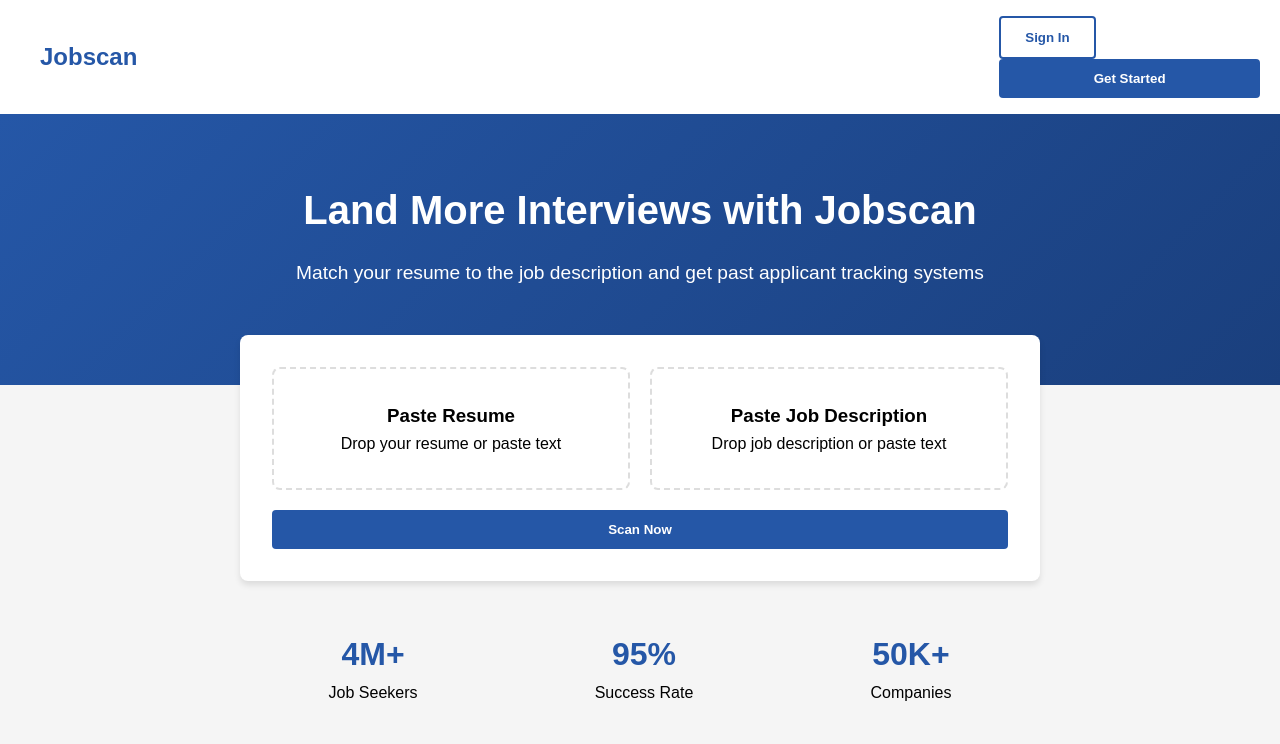
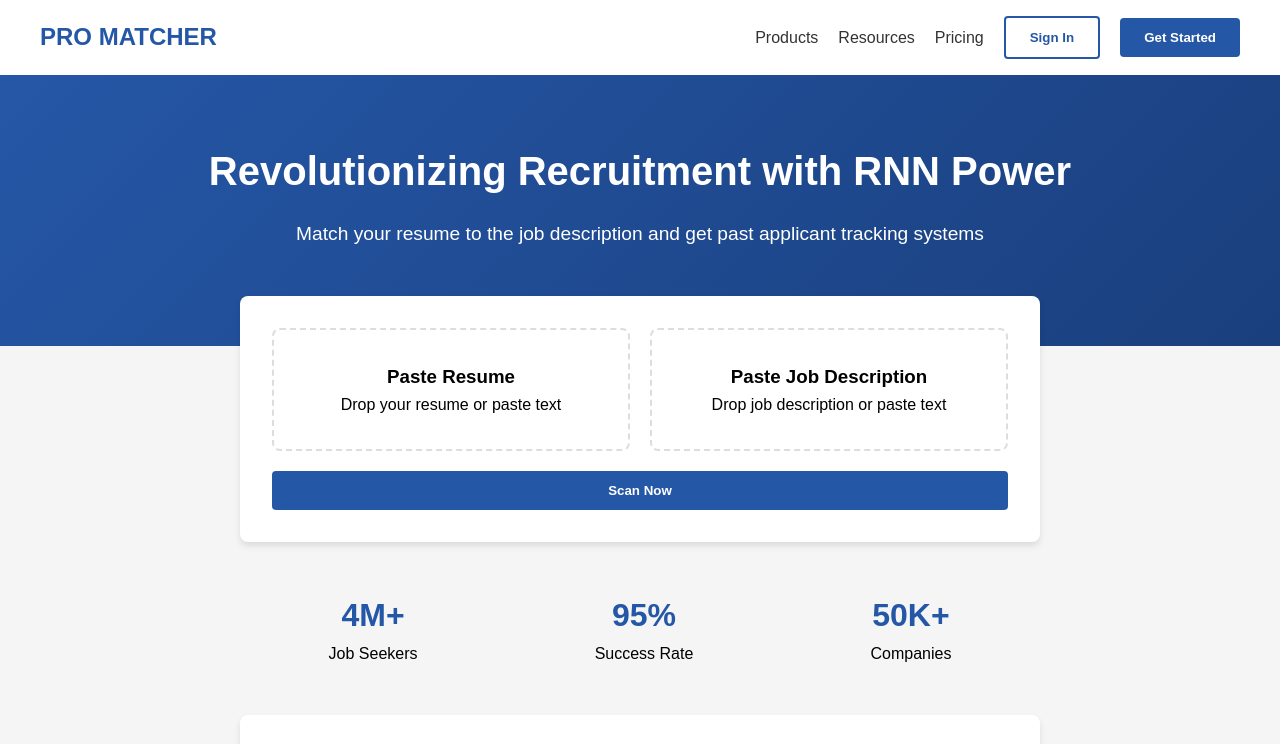
Before and after one commit to dpfam27/CV-JD-Matching-System, a plain HTML site: page src/Aifinalscreen.html in a window 1280 px wide. Shown: the top 744 px of the page. Drawn offline with Linux system fonts and the light colour scheme.

Commit message:
fix xong loi

```diff
--- a/src/Aifinalscreen.html
+++ b/src/Aifinalscreen.html
@@ -1,7 +1,7 @@
 <!DOCTYPE html>
 <html>
 <head>
-    <title>Jobscan & Resume Builder</title>
+    <title>Resume Builder</title>
     <style>
         * {
             margin: 0;
@@ -36,10 +36,19 @@
             color: #2557a7;
         }
 
+        .nav-links {
+            display: flex;
+            align-items: center;
+            gap: 20px;
+        }
+
         .nav-links a {
-            margin-left: 20px;
             text-decoration: none;
             color: #333;
+        }
+
+        .nav-links button {
+            margin: 0;
         }
 
         /* Hero Section */
@@ -179,16 +188,18 @@
 <body>
     <header>
         <nav>
-            <div class="logo">Jobscan</div>
+            <div class="logo">PRO MATCHER</div>
             <div class="nav-links">
+                <a href="#">Products</a>
+                <a href="#">Resources</a>
+                <a href="#">Pricing</a>
                 <a href="#"><button class="btn btn-secondary">Sign In</button></a>
                 <a href="#"><button class="btn btn-primary">Get Started</button></a>
             </div>
-        </nav>
     </header>
 
     <section class="hero">
-        <h1>Land More Interviews with Jobscan</h1>
+        <h1>Revolutionizing Recruitment with RNN Power </h1>
         <p>Match your resume to the job description and get past applicant tracking systems</p>
     </section>
 
```
